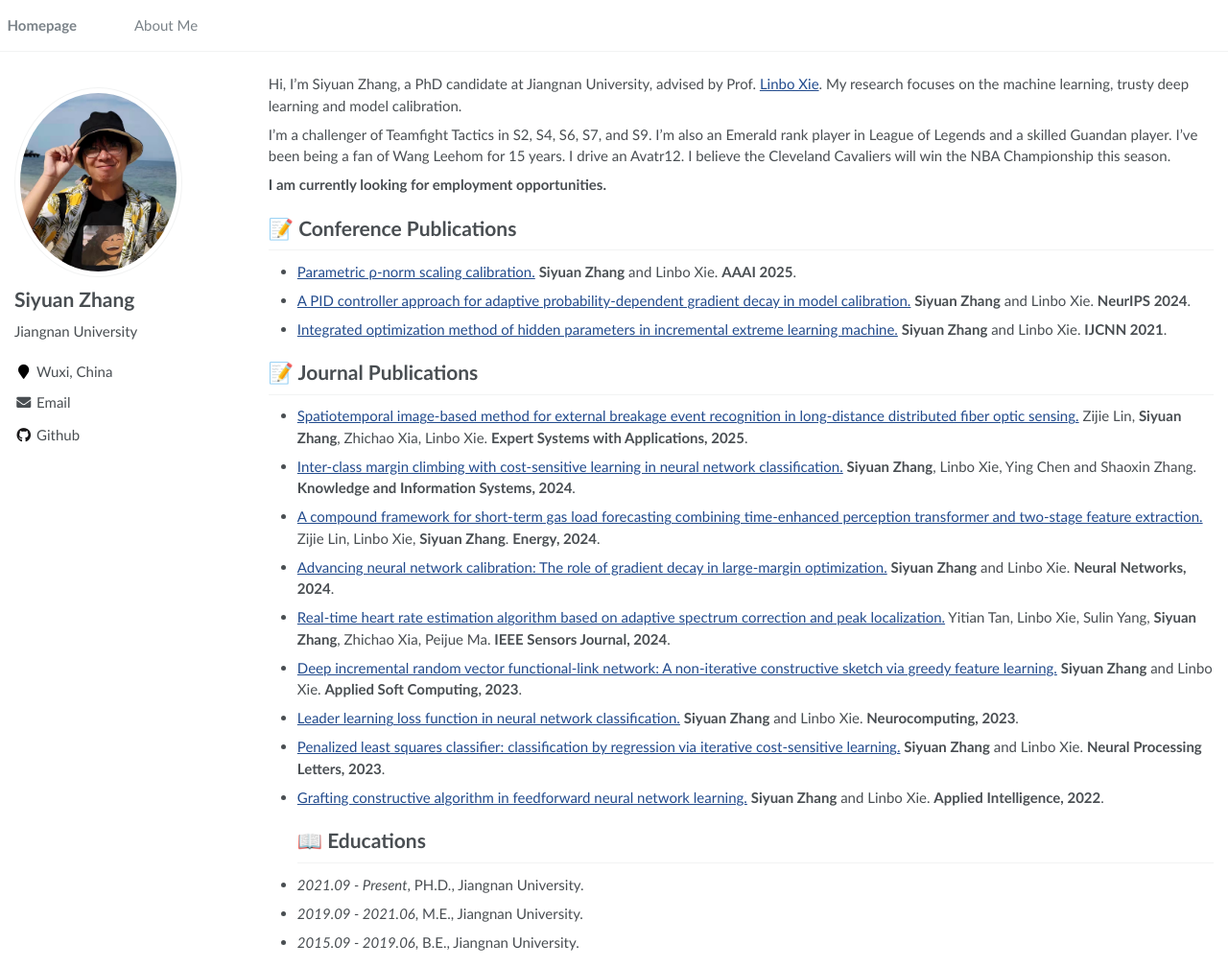
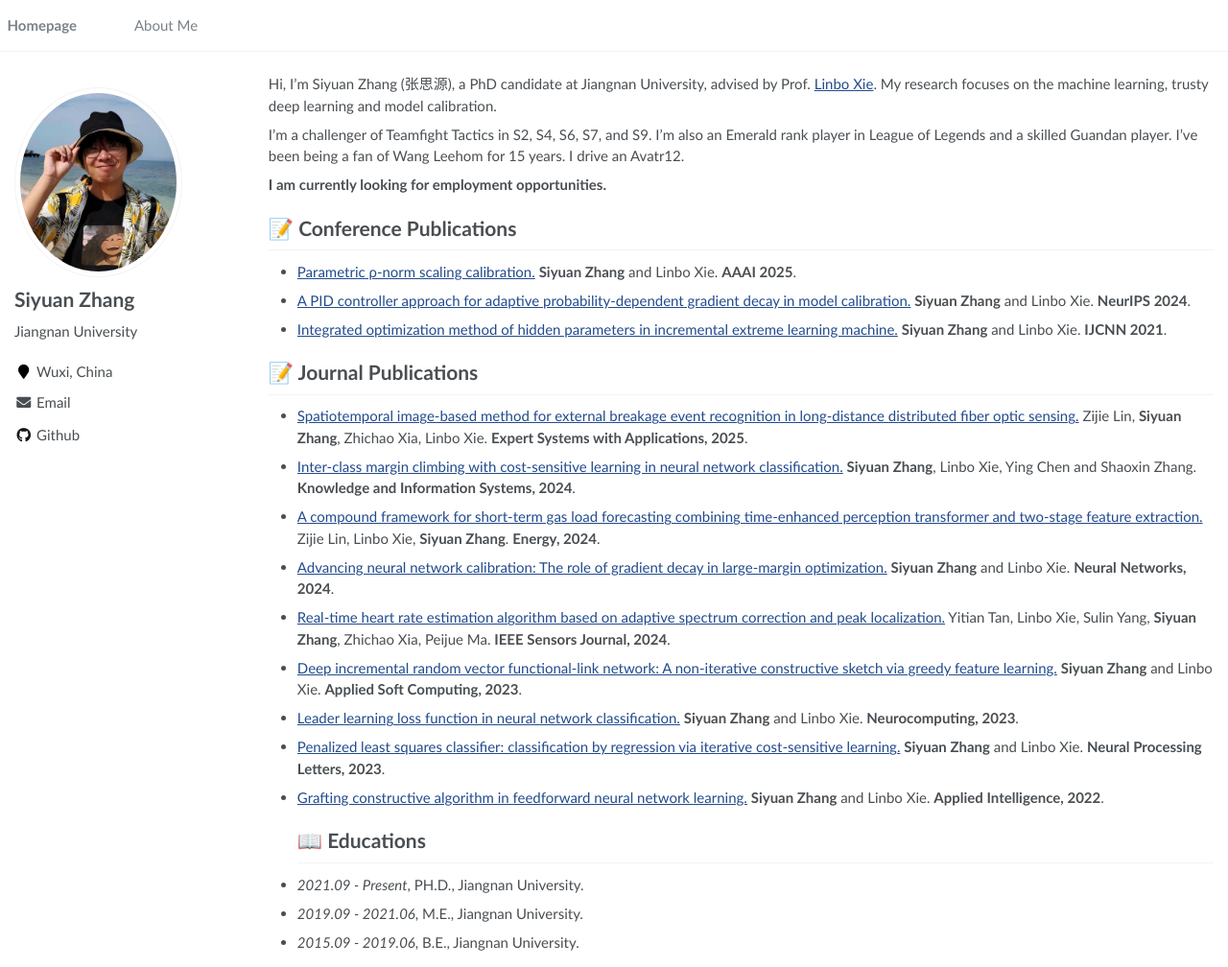
Before and after one commit to UHIF/UHIF.github.io, a Jekyll site: the page built from _pages/about.md, in a window 1280 px wide and 1008 px high. Shown: the whole window at 96% size. Built offline with Jekyll 4.4.1, drawn with Linux system fonts in a browser that asks for light colours.

Commit message:
Update about.md

```diff
--- a/_pages/about.md
+++ b/_pages/about.md
@@ -17,9 +17,9 @@ redirect_from:
 
 <span class='anchor' id='about-me'></span>
 
-Hi, I’m Siyuan Zhang, a PhD candidate at Jiangnan University, advised by Prof. [Linbo Xie](https://iot.jiangnan.edu.cn/info/1141/3536.htm). My research focuses on the machine learning, trusty deep learning and model calibration.
+Hi, I’m Siyuan Zhang (张思源), a PhD candidate at Jiangnan University, advised by Prof. [Linbo Xie](https://iot.jiangnan.edu.cn/info/1141/3536.htm). My research focuses on the machine learning, trusty deep learning and model calibration.
 
-I’m a challenger of Teamfight Tactics in S2, S4, S6, S7, and S9. I’m also an Emerald rank player in League of Legends and a skilled Guandan player. I’ve been being a fan of Wang Leehom for 15 years. I drive an Avatr12. I believe the Cleveland Cavaliers will win the NBA Championship this season.
+I’m a challenger of Teamfight Tactics in S2, S4, S6, S7, and S9. I’m also an Emerald rank player in League of Legends and a skilled Guandan player. I’ve been being a fan of Wang Leehom for 15 years. I drive an Avatr12.
 
 **I am currently looking for employment opportunities.**
 
```
